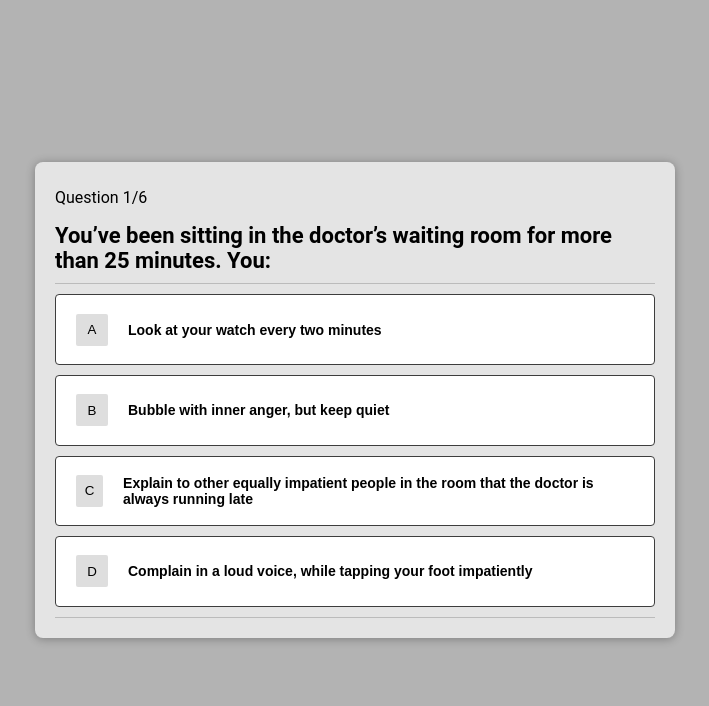
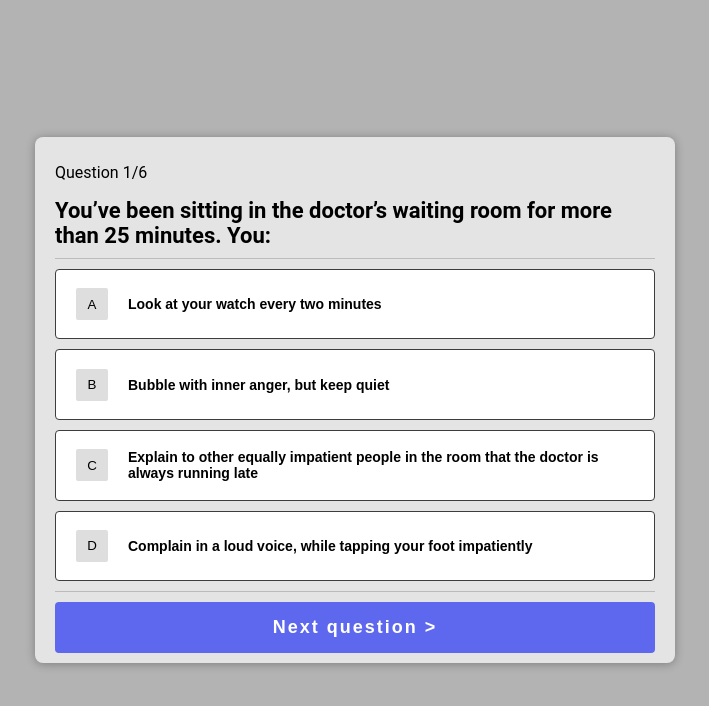
Before and after one commit to SamEduard/personality-test-challenge, a React (Create React App) app: page /test/1 in a window 1280 px wide. Shown: the top 706 px of the page, without its empty margins (285-994 px from the left). Built offline with nearby package versions, Linux system fonts and the light colour scheme.

Commit message:
next question button

```diff
--- a/src/components/AnswerButton/AnswerButton.scss
+++ b/src/components/AnswerButton/AnswerButton.scss
@@ -25,7 +25,7 @@
     &__option {
         margin-right: 20px;
         background-color: rgba(190, 190, 190, 0.5);
-        width: 32px;
+        min-width: 32px;
         height: 32px;
         display: flex;
         justify-content: center;
--- a/src/containers/LandingPage/LandingPage.scss
+++ b/src/containers/LandingPage/LandingPage.scss
@@ -1,32 +1,30 @@
 .landing-page {
-    background-color: rgba(0, 0, 0, 0.35);
-    color: white;
     width: 100%;
     max-width: 600px;
+    background-color: rgba(228, 228, 228, 1);
+    border-radius: 8px;
+    box-shadow: 0px 1px 10px 0px rgba(0, 0, 0, 0.3);
     height: 300px;
     display: flex;
     justify-content: space-around;
     flex-direction: column;
     align-items: center;
-    border-radius: 16px;
-    box-shadow: 0px 1px 3px 1px black;
     h1 {
         margin: 0;
     }
 
     .start-test {
         color: white;
-        background-color: rgb(164, 231, 164);
+        background-color: rgb(143, 127, 238);
         text-decoration: none;
         color: black;
         font-weight: bold;
         padding: 20px;
-        border-radius: 20px;
+        border-radius: 12px;
         width: 50%;
 
         &:hover {
-            background-color: rgb(141, 231, 141);
-            color: rgba(0, 0, 0, 0.5);
+            background-color: rgb(169, 155, 248);
             transition: .3s;
         }
     }
--- a/src/containers/TestPage/TestPage.js
+++ b/src/containers/TestPage/TestPage.js
@@ -23,6 +23,9 @@ export const TestPage = () => {
                     />)
                 }
             </div>
+            <button className='next-question-button'>
+                Next question &gt;
+            </button>
         </div>
     )
 }
--- a/src/containers/TestPage/TestPage.scss
+++ b/src/containers/TestPage/TestPage.scss
@@ -22,4 +22,21 @@
         margin: 10px 0;
         padding: 10px 0;
     }
+
+    .next-question-button {
+        width: 100%;
+        padding: 15px 0;
+        border: none;
+        background-color: rgb(94, 104, 238);
+        border-radius: 4px;
+        color: white;
+        font-size: 18px;
+        font-weight: bold;
+        letter-spacing: 2px;
+
+        &:hover {
+            cursor: pointer;
+            background-color: rgb(77, 88, 235)
+        }
+    }
 }
```
